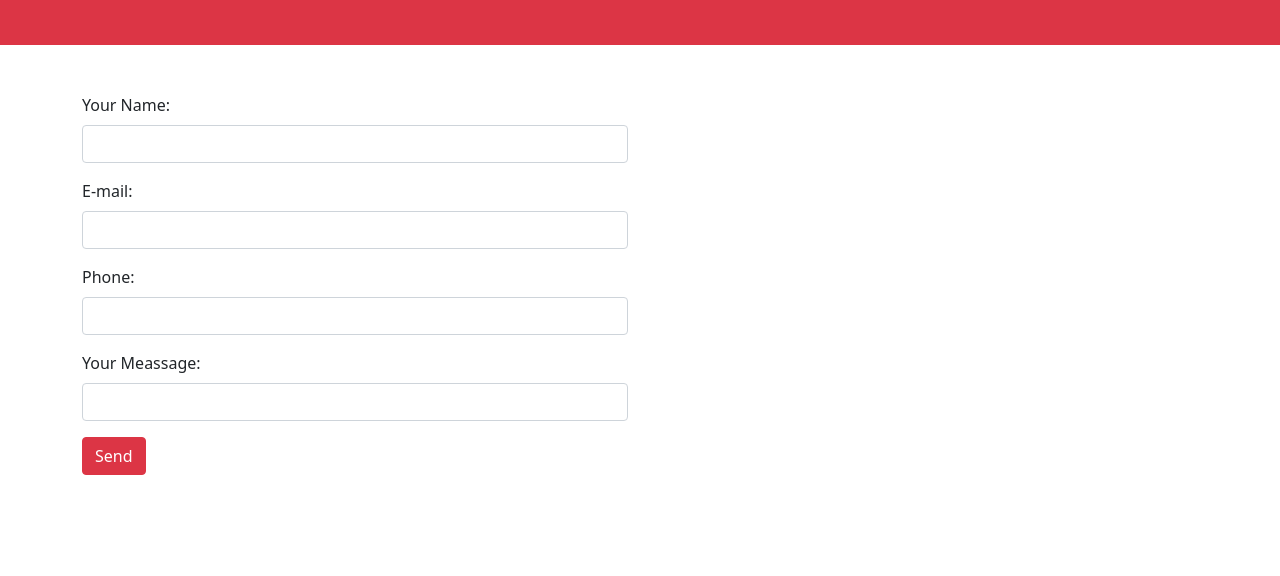
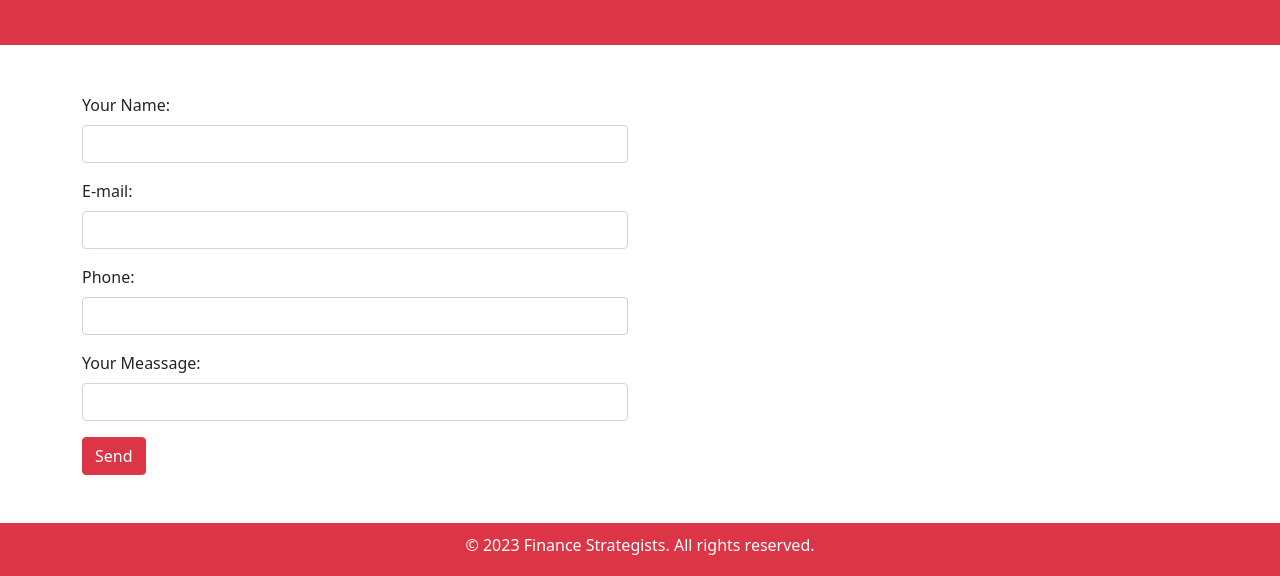
Before and after one commit to muzammilpro/My-own-project, a plain HTML site: page index.html in a window 1280 px wide. Shown: the part 2343-2919 px from the top of the page. Before the commit the page ends 2866 px from the top, so only its background shows below. Drawn offline with Linux system fonts and the light colour scheme.

Commit message:
New Code Added

```diff
--- a/index.html
+++ b/index.html
@@ -287,6 +287,9 @@
     </div> <br><br>
 
 
+<div class="footer bg-danger">
+  <p>© 2023 Finance Strategists. All rights reserved.</p>
+</div>
 
     <script src="./styling/bootstrap.js"></script>
 </body>
--- a/styling/style.css
+++ b/styling/style.css
@@ -109,3 +109,13 @@ p#logotxt {
     border: 2px solid black;
     padding: 30px 30px;
 }
+.footer {
+    /* position: fixed; */
+    left: 0;
+    bottom: 0;
+    width: 100%;
+    color: white;
+    text-align: center;
+    padding-top: 10px;
+    padding-bottom: 3px;
+}
```
